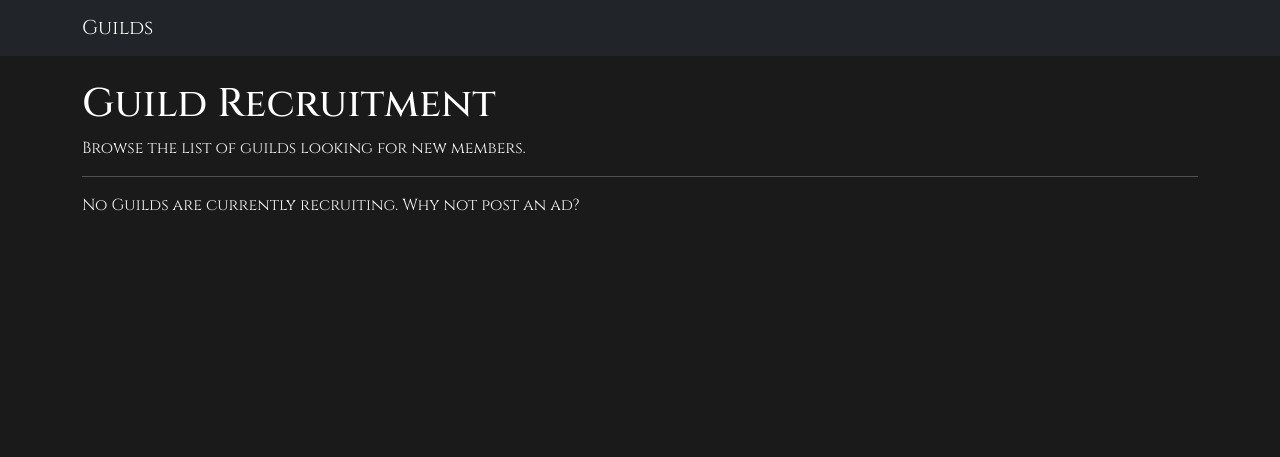
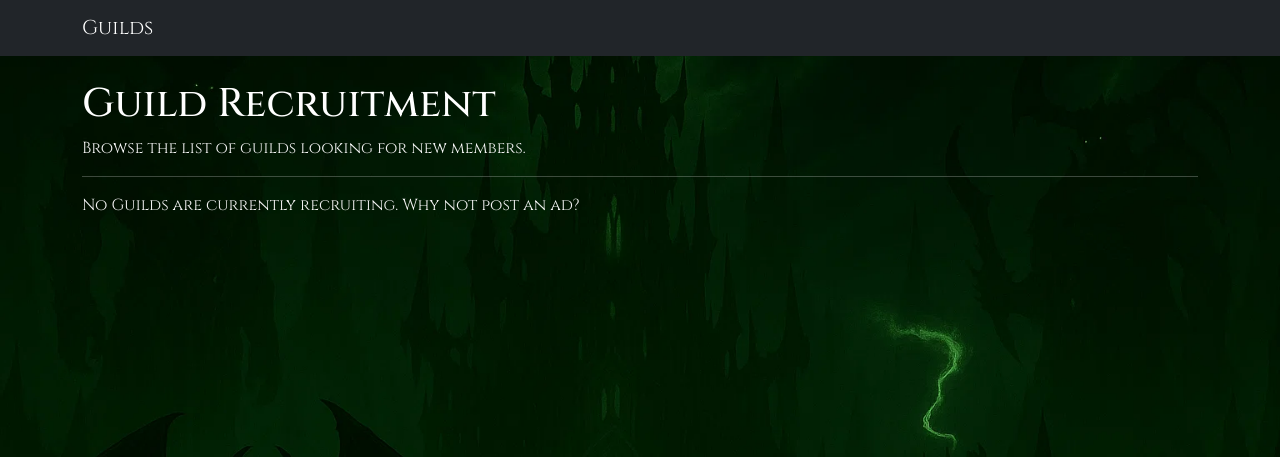
Before and after one commit to mathiase4/wow-guild-recruitment, a Django app: page / in a window 1280 px wide. Shown: the top 457 px of the page. Run offline with Django 4.2, Linux system fonts and the light colour scheme; data that the repository does not hold is empty.

Commit message:
add background image to site

```diff
--- a/static/css/style.css
+++ b/static/css/style.css
@@ -1,5 +1,10 @@
 body {
     background-color: #1a1a1a;
+    background-image: url('../images/finishedbackground.webp');
+    background-size: cover;
+    background-position: center;
+    background-attachment: fixed;
+
     color: #f2f2f2; /* light grey color for all body texts */
     font-family: "Cinzel", serif; /* use google font in styling  */
 }
```
Also changed, not shown: static/images/finishedbackground.webp (added).
